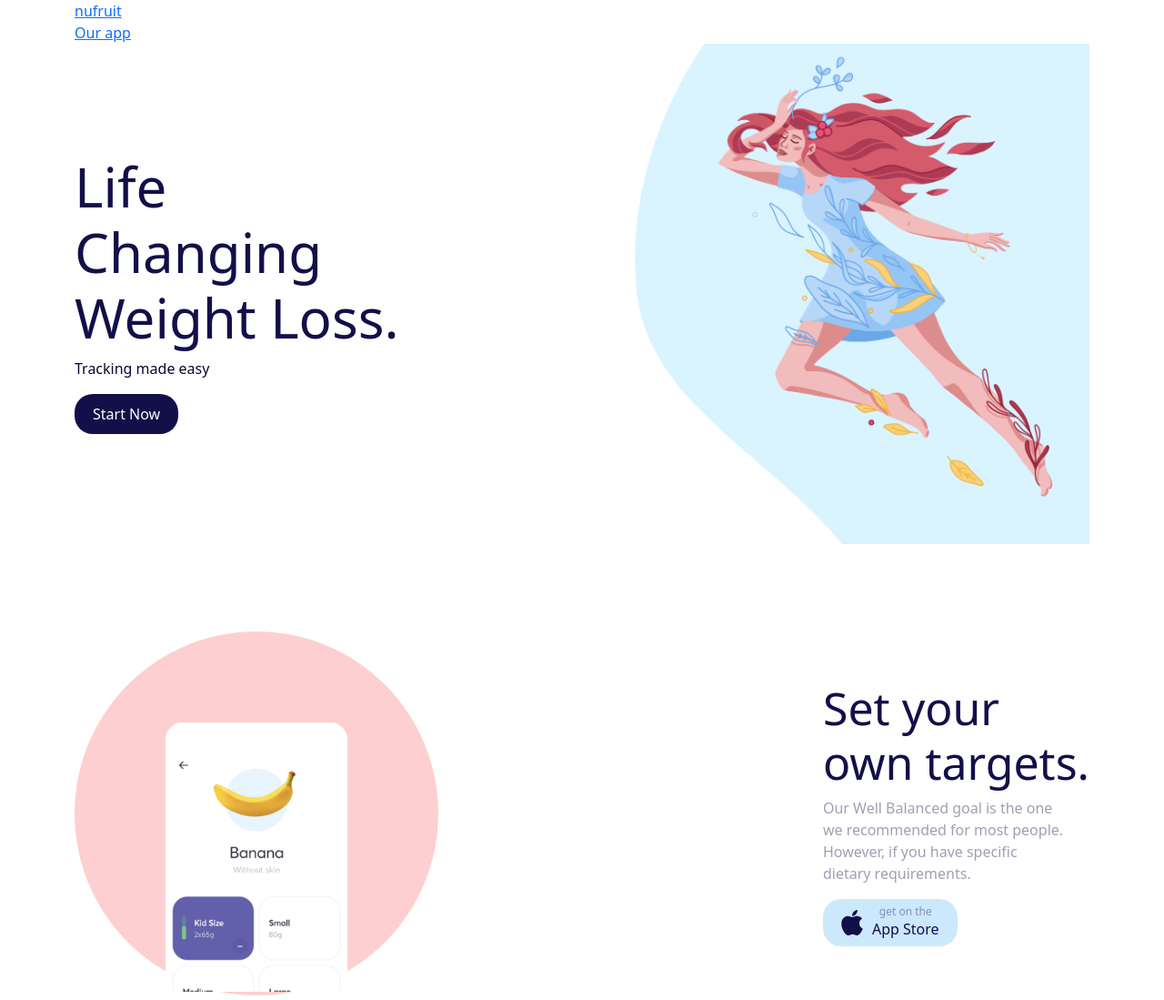
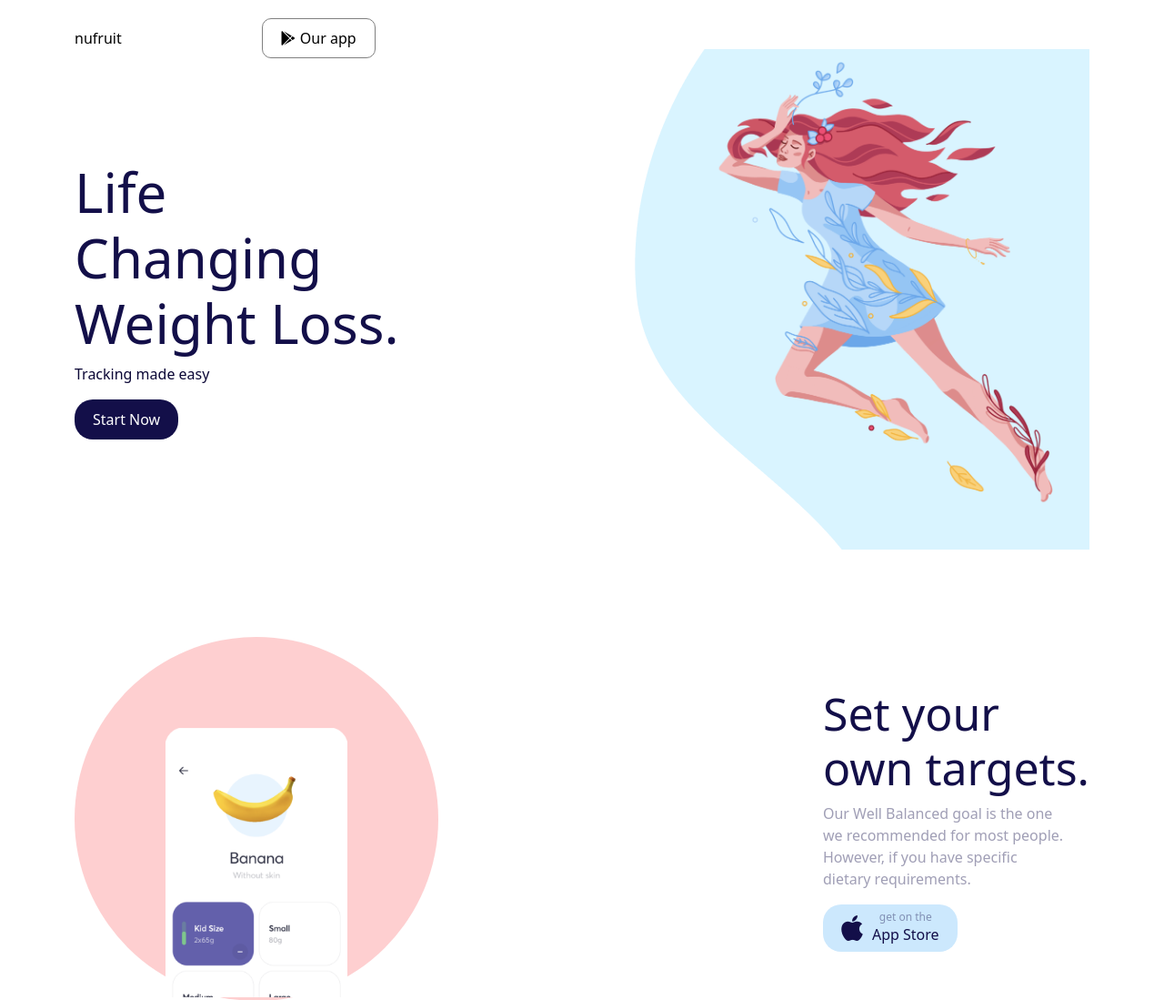
Before and after one commit to Shakil00077/life-changing, a plain HTML site: page index.html in a window 1280 px wide. Shown: the top 1099 px of the page at 91% size. Drawn offline with nearby package versions, Linux system fonts and the light colour scheme.

Commit message:
complete life-changing website

```diff
--- a/index.html
+++ b/index.html
@@ -25,13 +25,16 @@
     ></script>
   </head>
   <body class="container">
-    <section class="">
-      <div class="">
-        <div><a href="">nufruit</a></div>
-        <div><a class="our-app" href="">Our app</a></div>
-      </div>
-    </section>
 
+    <!-- navbar -->
+<section>
+  <div>
+    <div class="nav-bar">
+      <a href="">nufruit</a>
+      <a class="our-app" href=""><i class="fa-brands fa-google-play"></i>Our app</a>
+    </div>
+  </div>
+</section>
     <!-- Hero section -->
     <section class="">
       <div class="hero-section">
@@ -211,6 +214,13 @@
         </div>
       </div>
     </section>
+
+    <!-- footer -->
+    <footer>
+      <div>
+        <p class="text-center">All rights reserved to Ⓒ Shakil Islam</p>
+      </div>
+    </footer>
     <!-- bootstrap -->
     <script
       src="https://cdn.jsdelivr.net/npm/bootstrap@5.1.3/dist/js/bootstrap.bundle.min.js"
--- a/style.css
+++ b/style.css
@@ -1,5 +1,21 @@
 body {
   font-family: "Lato", sans-serif;
+}
+.nav-bar {
+  margin-top: 30px;
+}
+.nav-bar i {
+  margin-right: 5px;
+}
+.nav-bar a {
+  text-decoration: none;
+  color: #000000;
+  margin-right: 150px;
+}
+.our-app {
+  border: 1px solid gray;
+  padding: 10px 20px;
+  border-radius: 10px;
 }
 .hero-section {
   display: flex;
```
